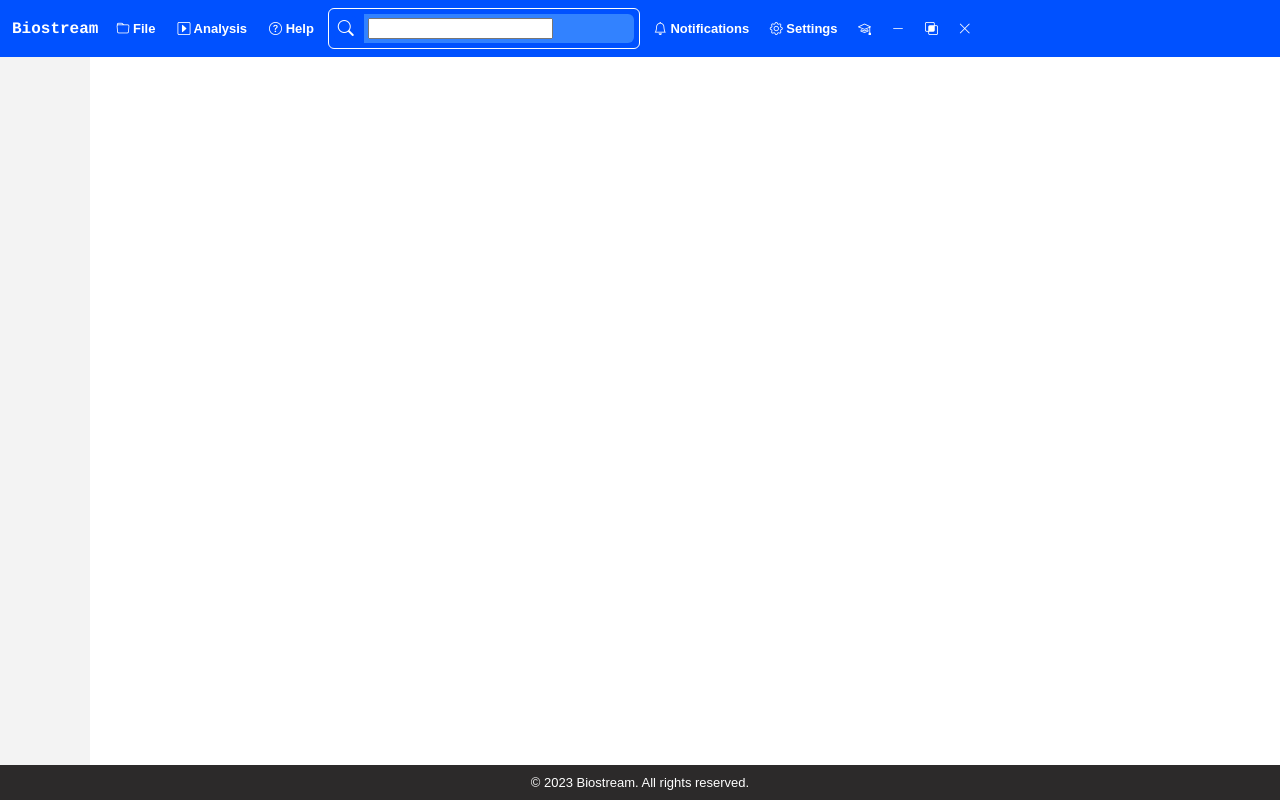
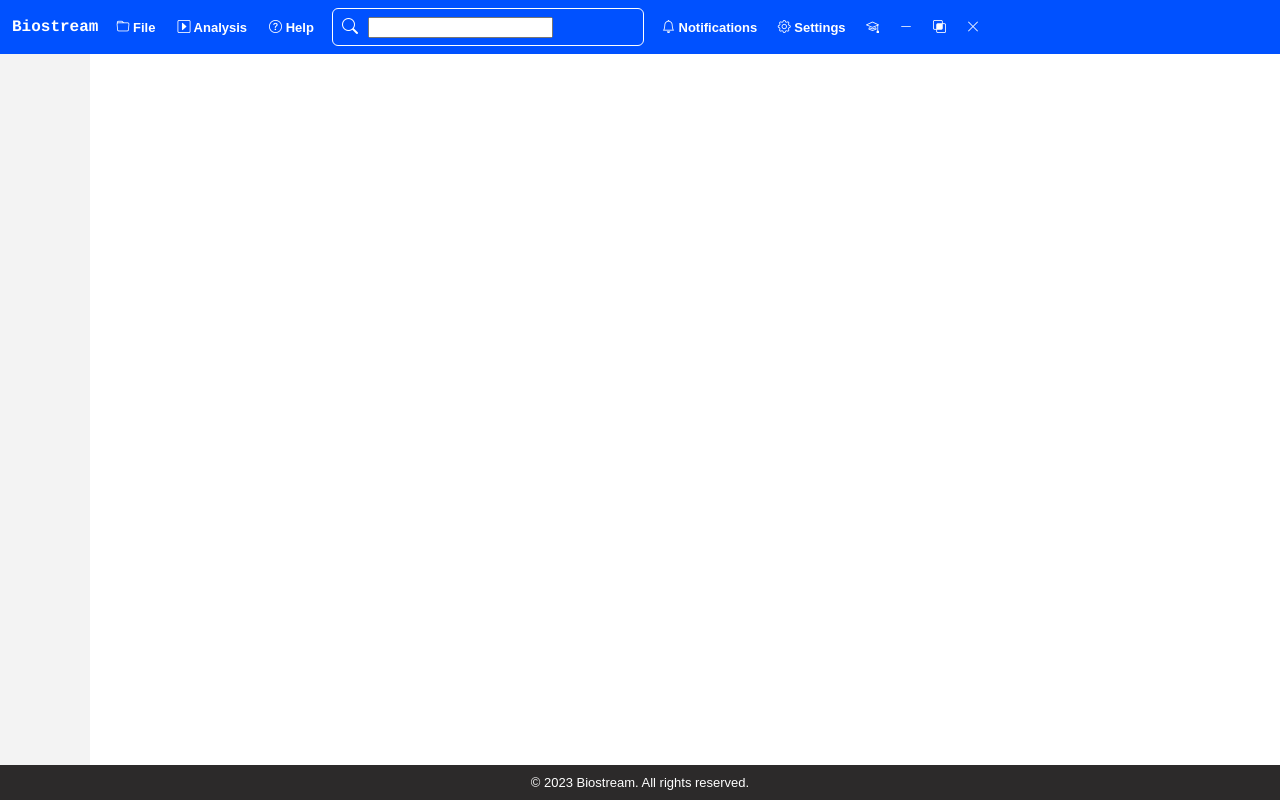
Before and after one commit to LaKieuNgocQuyet/Biostream, a website: page Interface/index.html in a window 1280 px wide. Drawn offline with nearby package versions, Linux system fonts and the light colour scheme.

Commit message:
Update index.html

```diff
--- a/Interface/index.html
+++ b/Interface/index.html
@@ -7,64 +7,84 @@
 	<link rel="stylesheet" href="./node_modules/bootstrap-icons/font/bootstrap-icons.css"/>
 </head>
 <body>
-	<header class="body-header">
-		<div id="Logo">Biostream</div>
-		<div class="toolbar">
-			<button class="toolbar-button">
-				<i class="bi bi-folder"></i>
-				File
-			</button>
-			<button class="toolbar-button">
-				<i class="bi bi-caret-right-square"></i>
-				Analysis
-			</button>
-			<button class="toolbar-button">
-				<i class="bi bi-question-circle"></i>
-				Help
-			</button>
-			<div class="toolbar-search">
-				<div>
-					<i class="bi bi-search"></i>
-				</div>
-				<form><input type="text"/></form>
-			</div>
-
-			<div>
-
-				<button class="toolbar-button">
-					<i class="bi bi-bell"></i>
-					Notifications
-				</button>
-
-				<button class="toolbar-button">
-					<i class="bi bi-gear"></i>
-					Settings
-				</button>
-
-				<button class="toolbar-button">
-					<i class="bi bi-mortarboard"></i>
-				</button>
-				<button class="toolbar-button">
-					<i class="bi bi-dash-lg"></i>
-
-				</button>
-				<button class="toolbar-button">
-					<i class="bi bi-intersect"></i>
-				</button>
-				<button class="toolbar-button">
-					<i class="bi bi-x-lg"></i>
-				</button>
-			</div>
-		</div>
-	</header>
+<!--========================================Header========================================-->
+<!----><header class="body-header">
+<!---->		<div id="Logo">
+<!---->			Biostream
+<!---->		</div>
+<!---->		<!------------------------------------------------------------------------------>
+<!---->		<div class="toolbar">
+<!---->			<button class="toolbar-button">
+<!---->				<i class="bi bi-folder"></i>
+<!---->				File
+<!---->			</button>
+<!---->			<!-------------------------------------------------------------------------->
+<!---->			<button class="toolbar-button">
+<!---->				<i class="bi bi-caret-right-square"></i>
+<!---->				Analysis
+<!---->			</button>
+<!---->			<!-------------------------------------------------------------------------->
+<!---->			<button class="toolbar-button">
+<!---->				<i class="bi bi-question-circle"></i>
+<!---->				Help
+<!---->			</button>
+<!---->			<!-------------------------------------------------------------------------->
+<!---->		</div>
+<!---->		<!------------------------------------------------------------------------------>
+<!---->		<div class="toolbar-search">
+<!---->			<div>
+<!---->				<i class="bi bi-search"></i>
+<!---->			</div>
+<!---->			<!-------------------------------------------------------------------------->
+<!---->			<input class="input" type="text"/>
+<!---->		</div>
+<!---->		<!------------------------------------------------------------------------------>
+<!---->		<div>
+<!---->			<button class="toolbar-button">
+<!---->				<i class="bi bi-bell"></i>
+<!---->				Notifications
+<!---->			</button>
+<!---->			<!-------------------------------------------------------------------------->
+<!---->			<button class="toolbar-button">
+<!---->				<i class="bi bi-gear"></i>
+<!---->				Settings
+<!---->			</button>
+<!---->			<!-------------------------------------------------------------------------->
+<!---->			<button class="toolbar-button">
+<!---->				<i class="bi bi-mortarboard"></i>
+<!---->				</button>
+<!---->			<!-------------------------------------------------------------------------->
+<!---->			<button class="toolbar-button">
+<!---->				<i class="bi bi-dash-lg"></i>
+<!---->			</button>
+<!---->			<!-------------------------------------------------------------------------->
+<!---->			<button class="toolbar-button">
+<!---->				<i class="bi bi-intersect"></i>
+<!---->			</button>
+<!---->			<!-------------------------------------------------------------------------->
+<!---->			<button class="toolbar-button">
+<!---->				<i class="bi bi-x-lg"></i>
+<!---->			</button>
+<!---->			<!-------------------------------------------------------------------------->
+<!---->		</div>
+<!---->		<!------------------------------------------------------------------------------>
+<!----></header>
+<!--========================================Header========================================-->
 
 
-<div class="body-content">
+<!--========================================Content========================================-->
+<!----><div class="body-content">
+<!---->
+<!----></div>
+<!---->
+<!--========================================Content========================================-->
 
-</div>
 
-<footer class="body-footer">
-&copy; 2023 Biostream. All rights reserved.
-</footer>
+<!--========================================Footer========================================-->
+<!----><footer class="body-footer">
+<!---->&copy; 2023 Biostream. All rights reserved.
+<!----></footer>
+<!--========================================Footer========================================-->
 </body>
+
 </html>
--- a/Interface/style.css
+++ b/Interface/style.css
@@ -86,7 +86,14 @@ body {
 			flex: 1;
 		}
 
-
+		#input {
+			background-color: rgb(50, 130, 255);
+			padding: 4px;
+			border: none;
+			border-top-right-radius: 6px;
+			border-bottom-right-radius: 6px;
+			flex: 1;
+		}
 .body-content {
 	flex: 1;
 	background-color: rgb(243, 243, 243);
```
